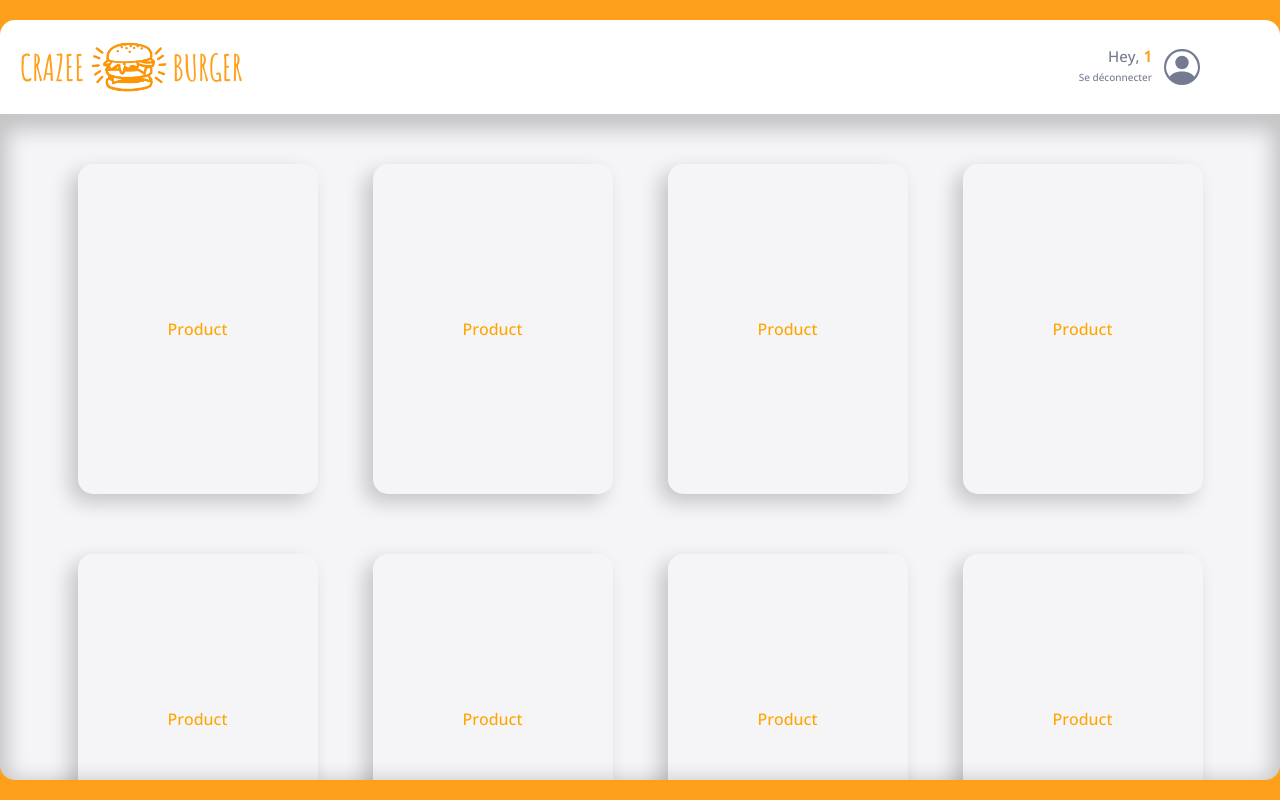
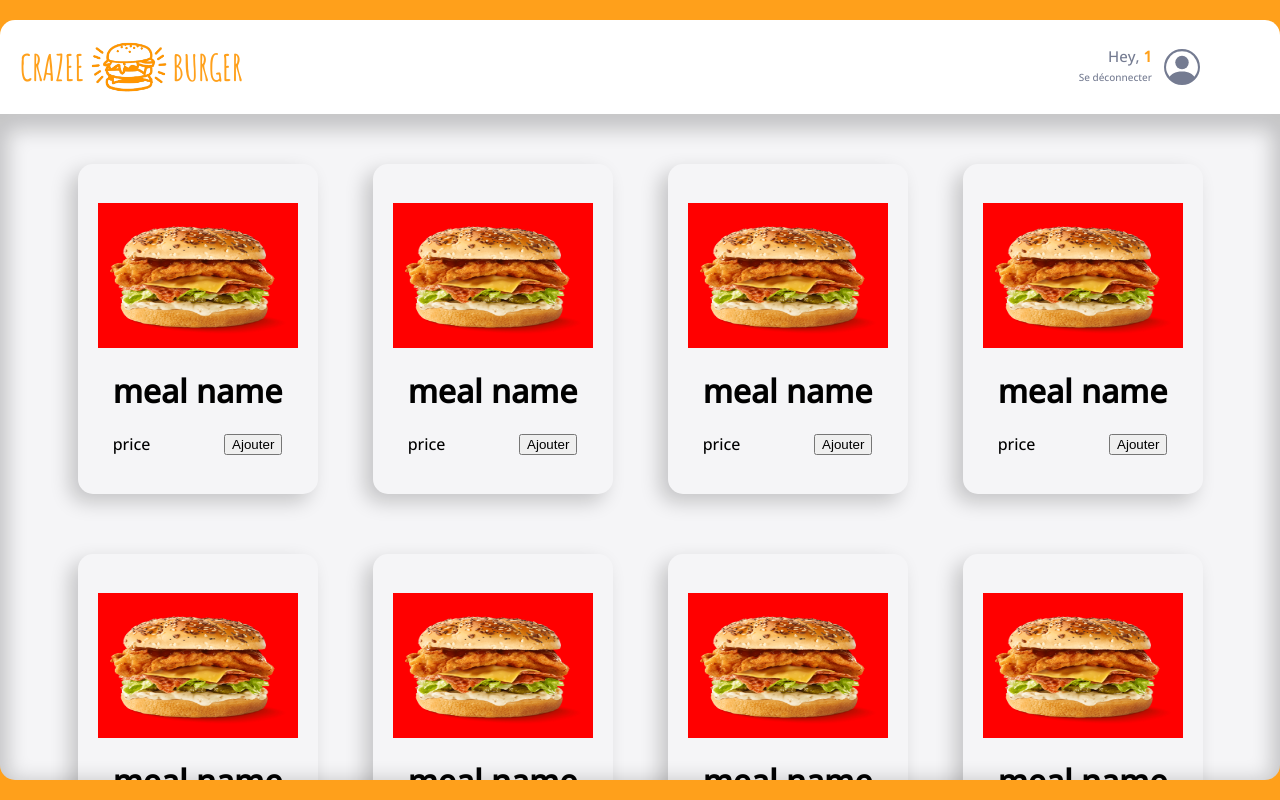
Before and after one commit to Ovgodd/crazee-burger, a React (Create React App) app: page /order/1 in a window 1280 px wide. Built offline with nearby package versions, Linux system fonts and the light colour scheme.

Commit message:
💄 F05: MENU > product layout

```diff
--- a/src/components/reusable-ui/Product.js
+++ b/src/components/reusable-ui/Product.js
@@ -5,7 +5,14 @@ import { theme } from "../../theme";
 export default function Product() {
   return (
     <ProductStyled>
-      <span>Product</span>
+      <img src="../../images/burger3.png" alt="burger" />
+      <div>
+        <h1>meal name</h1>
+        <div className="interact-container">
+          <span>price</span>
+          <button>Ajouter</button>
+        </div>
+      </div>
     </ProductStyled>
   );
 }
@@ -17,7 +24,16 @@ const ProductStyled = styled.div`
   justify-content: center;
   align-items: center;
   border-radius: ${theme.borderRadius.extraRound};
-  span {
-    color: orange;
+  display: flex;
+  flex-direction: column;
+  img {
+    background: red;
+    width: 200px;
+    height: 145px;
+  }
+  .interact-container {
+    display: flex;
+    align-items: center;
+    justify-content: space-between;
   }
 `;
```
